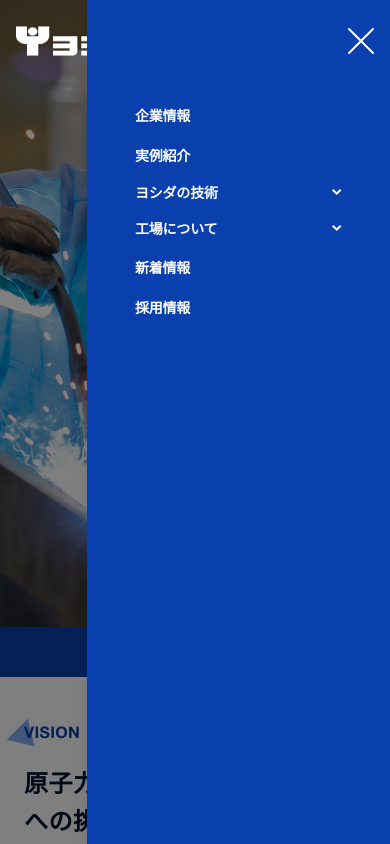
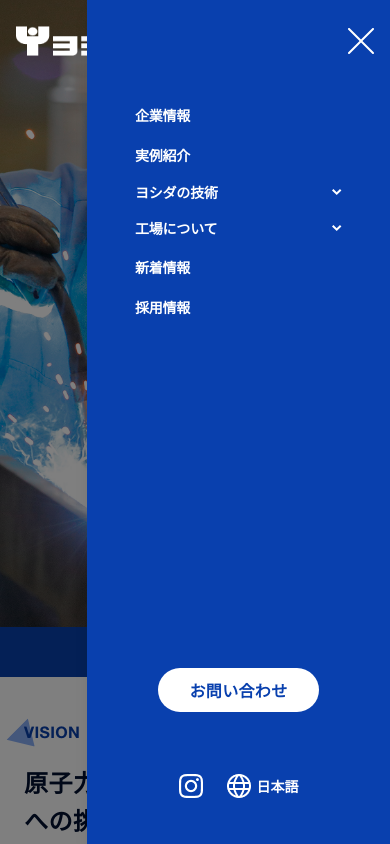
Before and after one commit to boodev03/yoshida-co, a Next.js app: page / in a window 390 px wide. Both pictures are taken after a click on the button 361 px from the left and 39 px from the top of the page. Shown: the top 844 px of the page. Built offline with nearby package versions, Linux system fonts and the light colour scheme.

Commit message:
update mobile navbar

```diff
--- a/components/HamburgerMenu.tsx
+++ b/components/HamburgerMenu.tsx
@@ -14,6 +14,8 @@ import { cn } from "@/lib/utils";
 import Link from "next/link";
 import { Copy } from "./icons/Copy";
 import { Hamburger } from "./icons/Hamburger";
+import { Button } from "./ui/button";
+import Image from "next/image";
 
 interface IProps {
   isScrolled: boolean;
@@ -95,7 +97,7 @@ export default function HamburgerMenu({ isScrolled }: IProps) {
         <Hamburger />
       </SheetTrigger>
       <SheetTitle className="hidden" />
-      <SheetContent className="bg-web-main px-12 py-[102px] border-l-0 z-[999999] text-white w-[303px]">
+      <SheetContent className="bg-web-main px-12 pt-[102px] pb-[46px] border-l-0 z-[999999] text-white w-[303px] flex flex-col justify-between">
         <div className="space-y-4">
           {navbarItems.map((item) =>
             item.children ? (
@@ -129,6 +131,36 @@ export default function HamburgerMenu({ isScrolled }: IProps) {
             )
           )}
         </div>
+
+        <div className="flex flex-col items-center gap-[62px]">
+          <Button className="bg-white text-web-main hover:bg-white/80">
+            お問い合わせ
+          </Button>
+          <div className="flex items-center gap-6">
+            <a
+              href="https://www.instagram.com"
+              target="_blank"
+              className="hover:opacity-80 transition-opacity duration-300"
+            >
+              <Image
+                src="/images/instagram-white.png"
+                alt="instagram"
+                width={24}
+                height={24}
+              />
+            </a>
+            <button className="flex shrink-0 items-center gap-[6px] text-sm -tracking-[1.5%] text-white font-bold">
+              <Image
+                src="/images/global-white.png"
+                alt="language"
+                width={24}
+                height={24}
+                className="size-6"
+              />
+              <p className="shrink-0">日本語</p>
+            </button>
+          </div>
+        </div>
       </SheetContent>
     </Sheet>
   );
```
